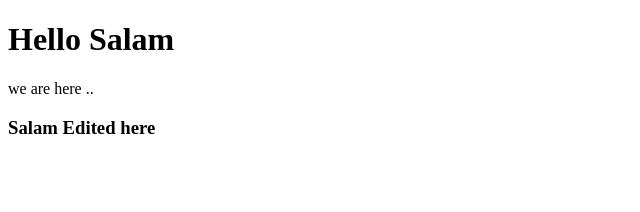
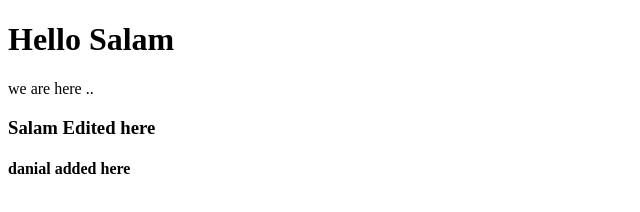
Before and after one commit to Salamm44/hello-world, a plain HTML site: page Danial/index.html in a window 1280 px wide. Shown: the whole page, without its empty margins (0-640 px from the left). Drawn offline with Linux system fonts and the light colour scheme.

Commit message:
added h4 tag

```diff
--- a/Danial/index.html
+++ b/Danial/index.html
@@ -9,5 +9,7 @@
 <p> we are here ..</p>
 
 	<h3>Salam Edited here</h3>
+
+	<h4>danial added here</h4>
 </body>
 </html>
```
